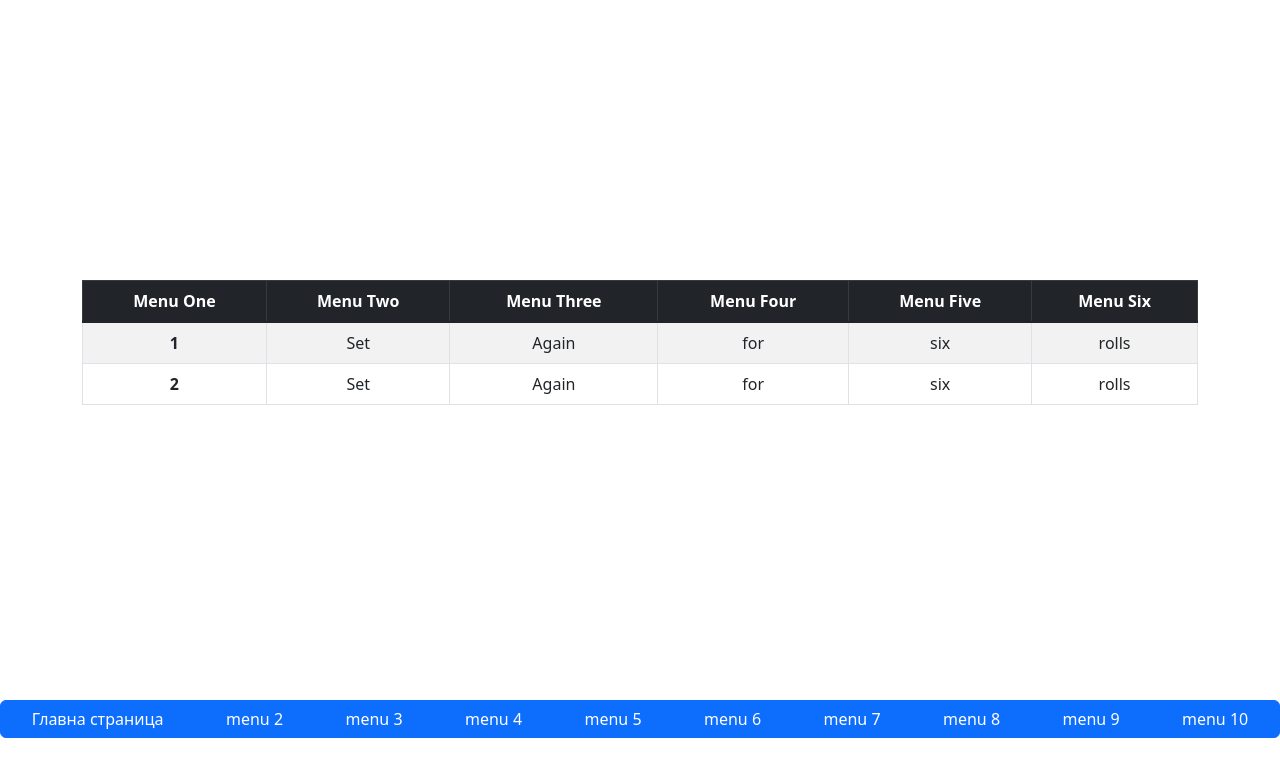
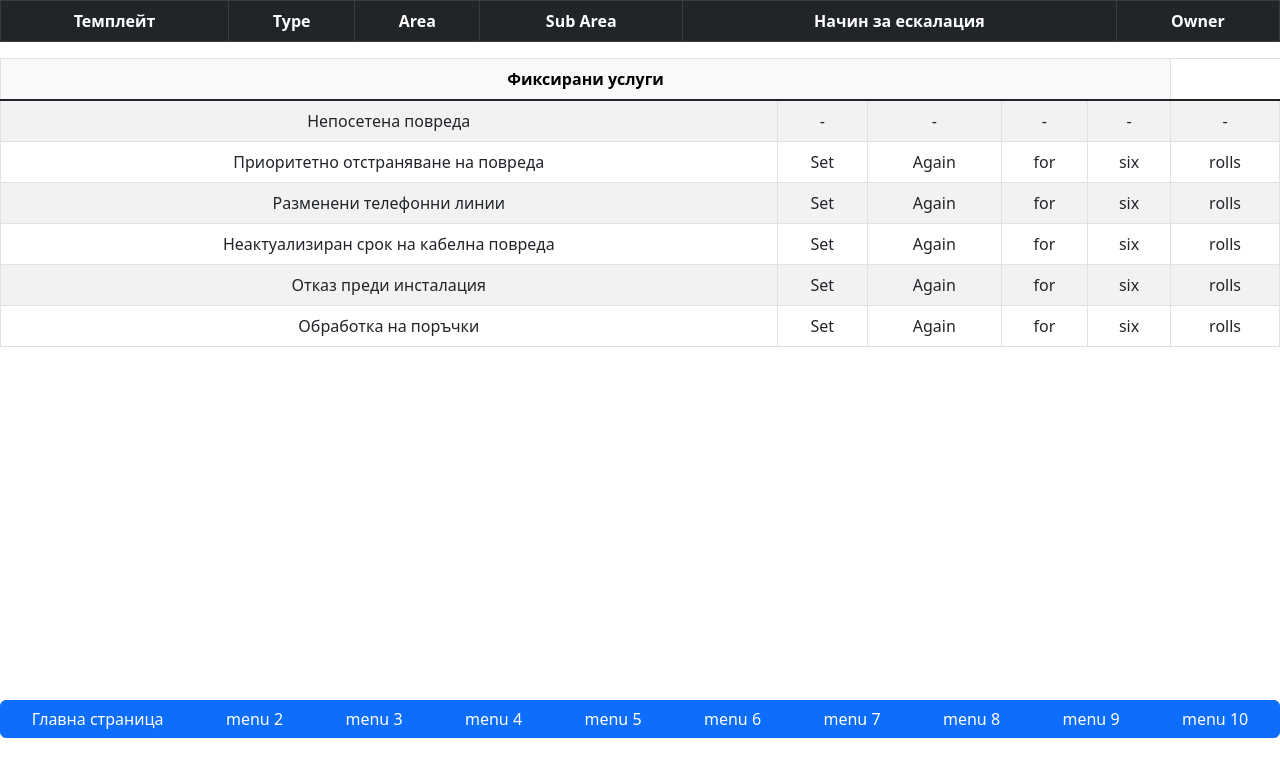
Before and after one commit to Krissttina/template, a website: page sheets/eskalatsii.html in a window 1280 px wide. Drawn offline with nearby package versions, Linux system fonts and the light colour scheme; files that its build step writes are made by us from their sources.

Commit message:
sheet 1 table info update

```diff
--- a/sheets/eskalatsii.html
+++ b/sheets/eskalatsii.html
@@ -15,26 +15,42 @@
 </head>
 
 <body>
-    <section class="container text-center">
+    <section class="container-flu text-center">
         <!-- <div class="d-flex justify-content-center align-items-center">
             <h3>Home Page</h3>
         </div> -->
 
-        <div class="table-responsive table-responsive-md d-flex align-items-center" style="height: 700px;">
+        <div class="table-responsive table-responsive-md" style="height: 700px;">
             <table class="table table-striped table-bordered">
                 <thead class="table-dark">
                     <tr>
-                        <th scope="col">Menu One</th>
-                        <th scope="col">Menu Two</th>
-                        <th scope="col">Menu Three</th>
-                        <th scope="col">Menu Four</th>
-                        <th scope="col">Menu Five</th>
-                        <th scope="col">Menu Six</th>
+                        <th scope="col">Темплейт</th>
+                        <th scope="col">Type</th>
+                        <th scope="col">Area</th>
+                        <th scope="col">Sub Area</th>
+                        <th scope="col">Начин за ескалация</th>
+                        <th scope="col">Owner</th>
+                    </tr>
+                </thead>
+            </table>
+
+            <table class="table table-striped table-bordered">
+                <thead class="table-light">
+                    <tr>
+                        <th colspan="5">Фиксирани услуги</th>
                     </tr>
                 </thead>
                 <tbody class="table-group-divider">
                     <tr>
-                        <th scope="row">1</th>
+                        <td>Непосетена повреда</td>
+                        <td>-</td>
+                        <td>-</td>
+                        <td>-</td>
+                        <td>-</td>
+                        <td>-</td>
+                    </tr>
+                    <tr>
+                        <td>Приоритетно отстраняване на повреда</td>
                         <td>Set</td>
                         <td>Again</td>
                         <td>for</td>
@@ -42,7 +58,31 @@
                         <td>rolls</td>
                     </tr>
                     <tr>
-                        <th scope="row">2</th>
+                        <td>Разменени телефонни линии</td>
+                        <td>Set</td>
+                        <td>Again</td>
+                        <td>for</td>
+                        <td>six</td>
+                        <td>rolls</td>
+                    </tr>
+                    <tr>
+                        <td>Неактуализиран срок на кабелна повреда</td>
+                        <td>Set</td>
+                        <td>Again</td>
+                        <td>for</td>
+                        <td>six</td>
+                        <td>rolls</td>
+                    </tr>
+                    <tr>
+                        <td>Отказ преди инсталация</td>
+                        <td>Set</td>
+                        <td>Again</td>
+                        <td>for</td>
+                        <td>six</td>
+                        <td>rolls</td>
+                    </tr>
+                    <tr>
+                        <td>Обработка на поръчки</td>
                         <td>Set</td>
                         <td>Again</td>
                         <td>for</td>
@@ -55,7 +95,8 @@
     </section>
     <section id="btn-panel">
         <div class="btn-group d-md-flex justify-content-md" role="group" aria-label="Default button group">
-            <a class="btn  btn-primary" role="button" href="../main-page.html" title="Меню 1" target="_blank">Главна страница</a>
+            <a class="btn  btn-primary" role="button" href="../main-page.html" title="Меню 1" target="_blank">Главна
+                страница</a>
             <a class="btn  btn-primary" role="button" href="#" title="Меню 2" target="_blank">menu 2</a>
             <a class="btn  btn-primary" role="button" href="#" title="Меню 3" target="_blank">menu 3</a>
             <a class="btn  btn-primary" role="button" href="#" title="Меню 4" target="_blank">menu 4</a>
```
